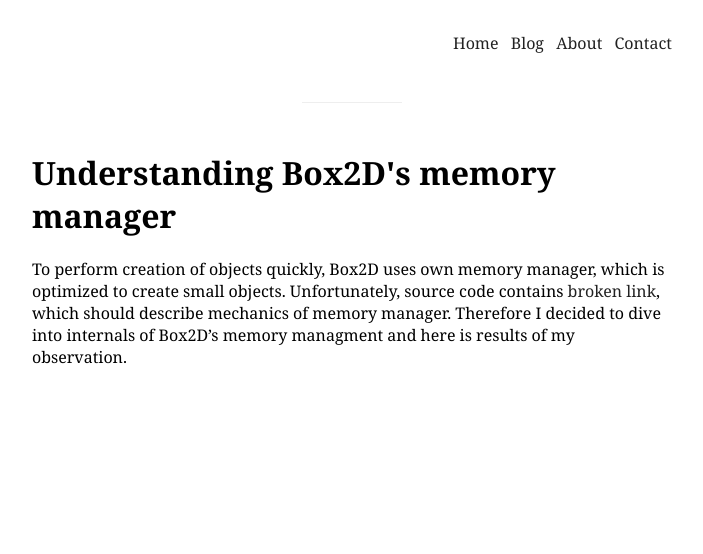
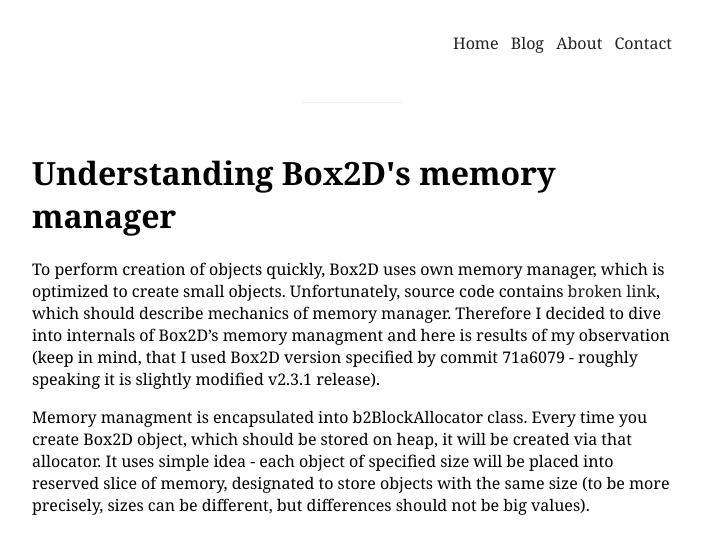
Before and after one commit to LmTinyToon/LmTinyToon.github.io, a Jekyll site: the page built from _posts/2017-05-07-UnderstandingBox2dMemory.md, in a window 1280 px wide. Shown: the top 554 px of the page, without its empty margins (288-991 px from the left). Built offline with Jekyll 4.4.1, drawn with Linux system fonts in a browser that asks for light colours.

Commit message:
Minor updation of post

```diff
--- a/_posts/2017-05-07-UnderstandingBox2dMemory.md
+++ b/_posts/2017-05-07-UnderstandingBox2dMemory.md
@@ -6,4 +6,9 @@
 To perform creation of objects quickly, Box2D uses own memory manager, which is optimized to create small objects.
 Unfortunately, source code contains <a href="http://www.codeproject.com/useritems/Small_Block_Allocator.asp">broken link</a>, which should
 describe mechanics of memory manager.
-Therefore I decided to dive into internals of Box2D's memory managment and here is results of my observation.
+Therefore I decided to dive into internals of Box2D's memory managment and here is results of my observation (keep in mind, that I used
+Box2D version specified by commit 71a6079 - roughly speaking it is slightly modified v2.3.1 release).
+
+Memory managment is encapsulated into b2BlockAllocator class. Every time you create Box2D object, which should be stored on heap, it will be created
+via that allocator. It uses simple idea - each object of specified size will be placed into reserved slice of memory, designated to store objects with the
+same size (to be more precisely, sizes can be different, but differences should not be big values).
```
